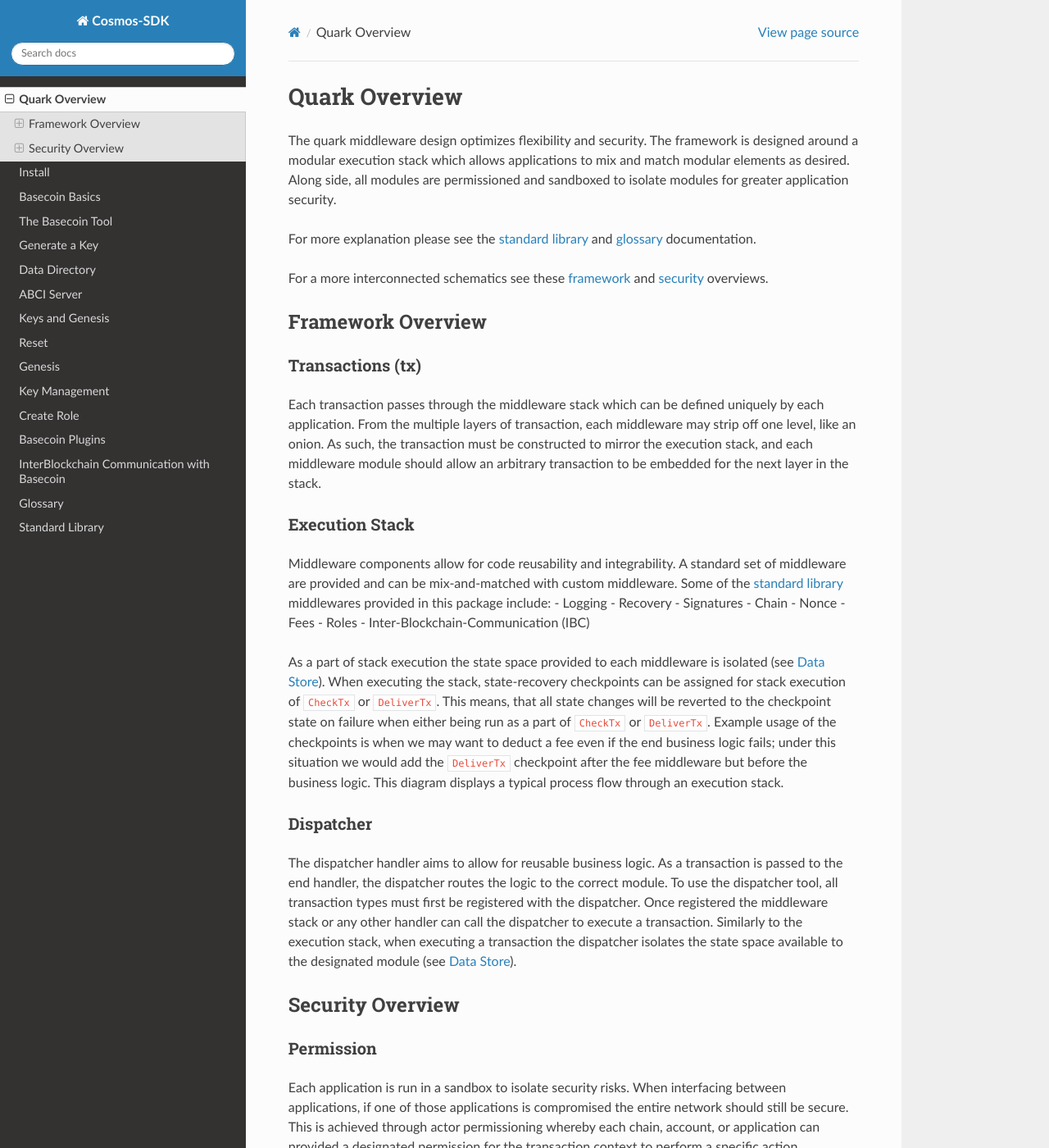
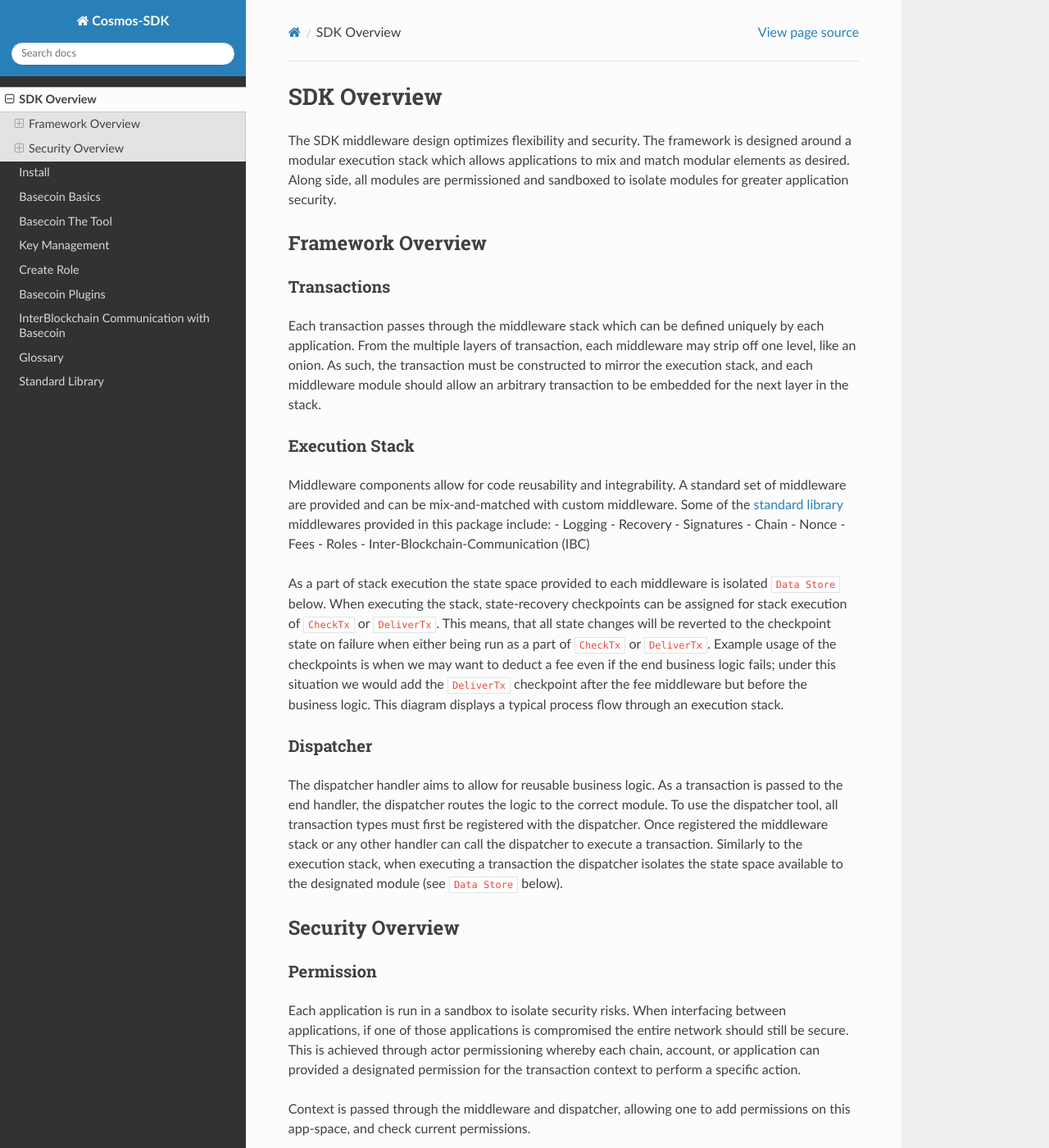
Before and after one commit to best-partner-tak/cosmos-sdk, a Sphinx documentation site: the page built from docs/overview.rst, in a window 1280 px wide and 1400 px high. Shown: the whole window at 82% size. Built offline with Sphinx 7.4.7 and the Read the Docs theme 2.0.0, drawn with Linux system fonts in a browser that asks for light colours.

```diff
--- a/docs/overview.rst
+++ b/docs/overview.rst
@@ -1,24 +1,17 @@
-Quark Overview
+SDK Overview
 ==============
 
-The quark middleware design optimizes flexibility and security. The
+The SDK middleware design optimizes flexibility and security. The
 framework is designed around a modular execution stack which allows
 applications to mix and match modular elements as desired. Along side,
 all modules are permissioned and sandboxed to isolate modules for
 greater application security.
 
-For more explanation please see the `standard library <stdlib.md>`__ and
-`glossary <glossary.md>`__ documentation.
-
-For a more interconnected schematics see these
-`framework <graphics/overview-framework.png>`__ and
-`security <graphics/overview-security.png>`__ overviews.
-
 Framework Overview
 ------------------
 
-Transactions (tx)
-~~~~~~~~~~~~~~~~~
+Transactions
+~~~~~~~~~~~~
 
 Each transaction passes through the middleware stack which can be
 defined uniquely by each application. From the multiple layers of
@@ -32,13 +25,13 @@ Execution Stack
 
 Middleware components allow for code reusability and integrability. A
 standard set of middleware are provided and can be mix-and-matched with
-custom middleware. Some of the `standard library <stdlib.md>`__
+custom middleware. Some of the `standard library <./stdlib.html>`__
 middlewares provided in this package include: - Logging - Recovery -
 Signatures - Chain - Nonce - Fees - Roles -
 Inter-Blockchain-Communication (IBC)
 
 As a part of stack execution the state space provided to each middleware
-is isolated (see `Data Store <overview.md#data-store>`__). When
+is isolated ``Data Store`` below. When
 executing the stack, state-recovery checkpoints can be assigned for
 stack execution of ``CheckTx`` or ``DeliverTx``. This means, that all
 state changes will be reverted to the checkpoint state on failure when
@@ -59,7 +52,7 @@ types must first be registered with the dispatcher. Once registered the
 middleware stack or any other handler can call the dispatcher to execute
 a transaction. Similarly to the execution stack, when executing a
 transaction the dispatcher isolates the state space available to the
-designated module (see `Data Store <overview.md#data-store>`__).
+designated module (see ``Data Store`` below).
 
 Security Overview
 -----------------
```
Also changed, not shown: docs/basecoin-basics.rst (+57 -34 lines), docs/basecoin-tool.rst (+53 -31 lines).
